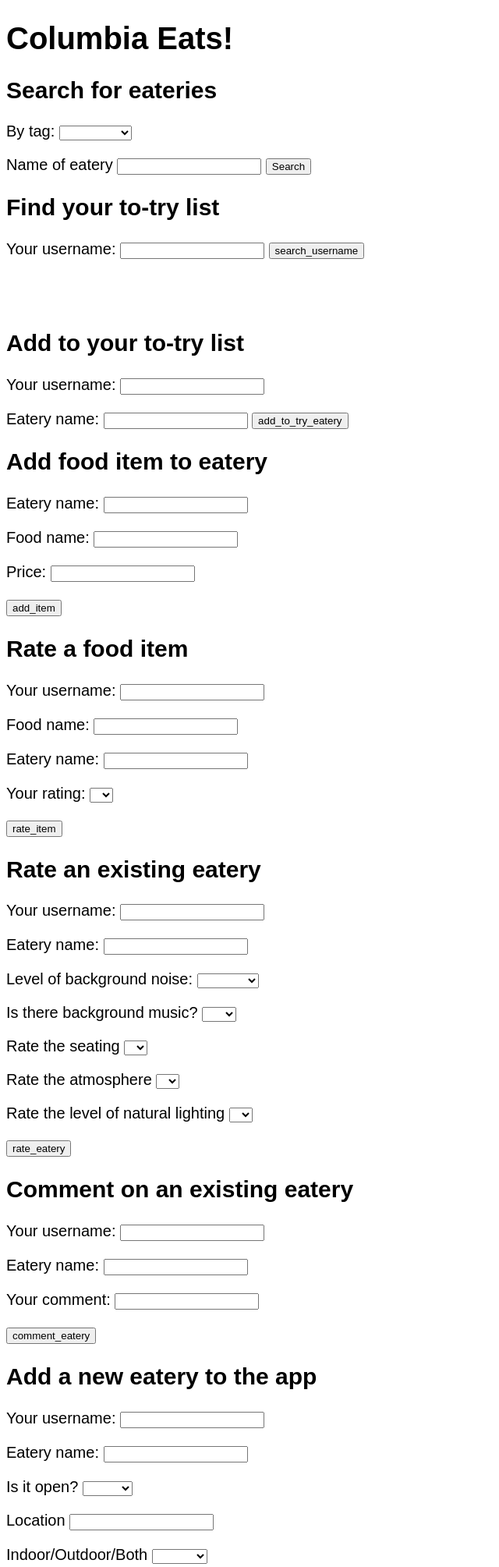
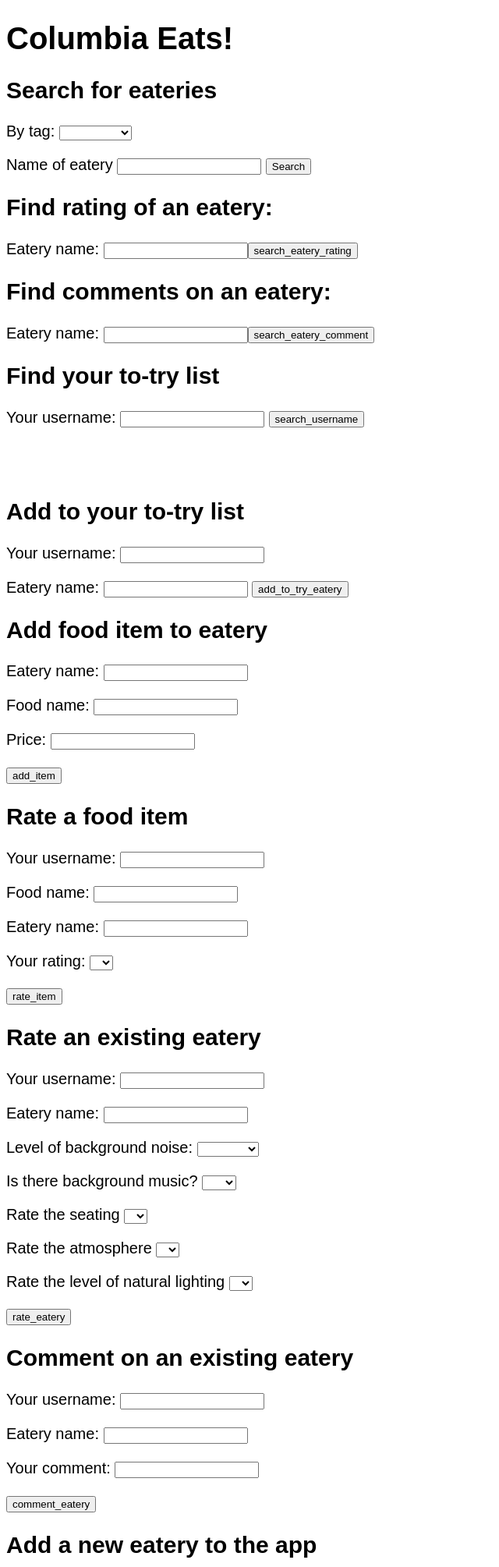
Before and after one commit to db758/cs4111-project1, a Flask app: page / in a window 1280 px wide. Shown: the top 2009 px of the page at 78% size, without its empty margins (0-640 px from the left). Run offline with Flask 2, Linux system fonts and the light colour scheme; parts of the project's set-up code (start-up, migrations or seed data) failed here and were passed over.

Commit message:
ratings and comments

```diff
--- a/webserver/server.py
+++ b/webserver/server.py
@@ -99,6 +99,7 @@ def search_eatery():
   # 1. Tag
   if (tag != 'Blank' and eatery_name == ""):
     cursor = g.conn.execute('SELECT Eateries.eid, name, is_open, location, is_indoor, hours, e_type, seating, bathroom FROM Contain, Eateries WHERE Contain.label = %s and Contain.eid = Eateries.eid', (tag))
+
   # 2. Name
   elif (tag == 'Blank' and eatery_name != ""):
     cursor = g.conn.execute('SELECT * FROM Eateries WHERE name LIKE %s', ('%'+eatery_name+'%'))
@@ -112,6 +113,49 @@ def search_eatery():
   cursor.close()
   context = dict(eateries=names)
   return render_template("index.html",**context)
+
+@app.route('/search_eatery_rating/', methods = ['POST'])
+def search_eatery_rating():
+  eatery = request.form['search_eatery_rating']
+  try:
+    cursor = g.conn.execute('SELECT eid FROM Eateries WHERE name = %s',(eatery))
+    eid = []
+    for result in cursor:
+      eid.append(result[0])
+  except:
+    return render_template("error.html")
+  cursor = g.conn.execute('SELECT AVG(seating), AVG(atmosphere), AVG(natural_lighting) FROM Ratings_About_Submitted WHERE eid=%s', (eid[0]))
+  cursor.close()
+
+  names = []
+  for result in cursor:
+    names.append(result[0])
+
+
+  context = dict(ratings = names)
+  return render_template("index.html", **context)
+
+@app.route('/search_eatery_comment/', methods = ['POST'])
+def search_eatery_comment():
+  eatery = request.form['search_eatery_comment']
+  try:
+    cursor = g.conn.execute('SELECT eid FROM Eateries WHERE name = %s',(eatery))
+    eid = []
+    for result in cursor:
+      eid.append(result[0])
+  except:
+    return render_template("error.html")
+  cursor = g.conn.execute('SELECT content FROM Comments_About_C WHERE eid=%s', (eid[0]))
+  cursor.close()
+
+  names = []
+  for result in cursor:
+    names.append(result[0])
+
+
+  context = dict(comments = names)
+  return render_template("index.html", **context)
+
 
 
 @app.route('/add_to_try_list/', methods = ['POST'])
--- a/webserver/templates/index.html
+++ b/webserver/templates/index.html
@@ -53,7 +53,18 @@
         {% endfor %}
     </div>
 
-    </div>
+    <h2> Find rating of an eatery: </h2>
+
+    <form method="POST" action="/search_eatery_rating">
+        <p> Eatery name: <input type="text" name="search_eatery_rating"><input type="submit" value="search_eatery_rating"></p>
+    </form>
+
+    <h2> Find comments on an eatery: </h2>
+
+    <form method="POST" action="/search_eatery_comment">
+        <p> Eatery name: <input type="text" name="search_eatery_comment"><input type="submit" value="search_eatery_comment"></p>
+    </form>
+
 
     <div>
         <h2>Find your to-try list</h2>
```
